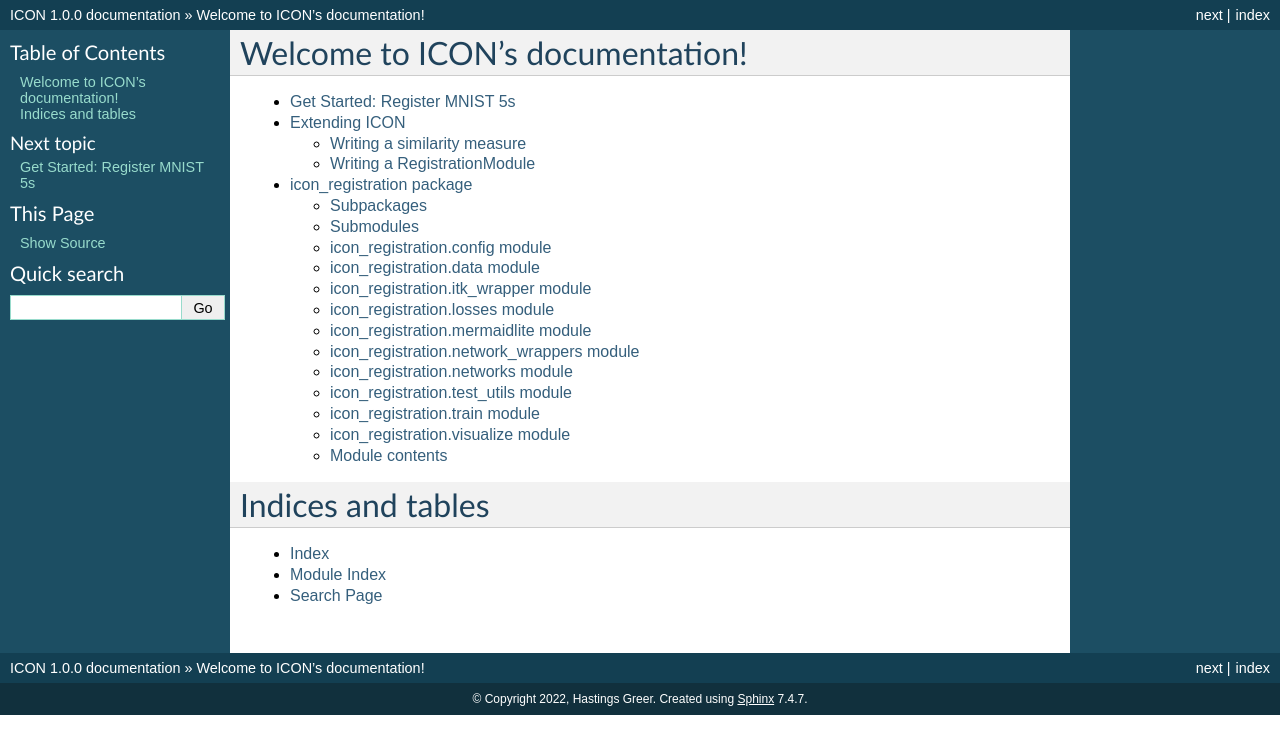
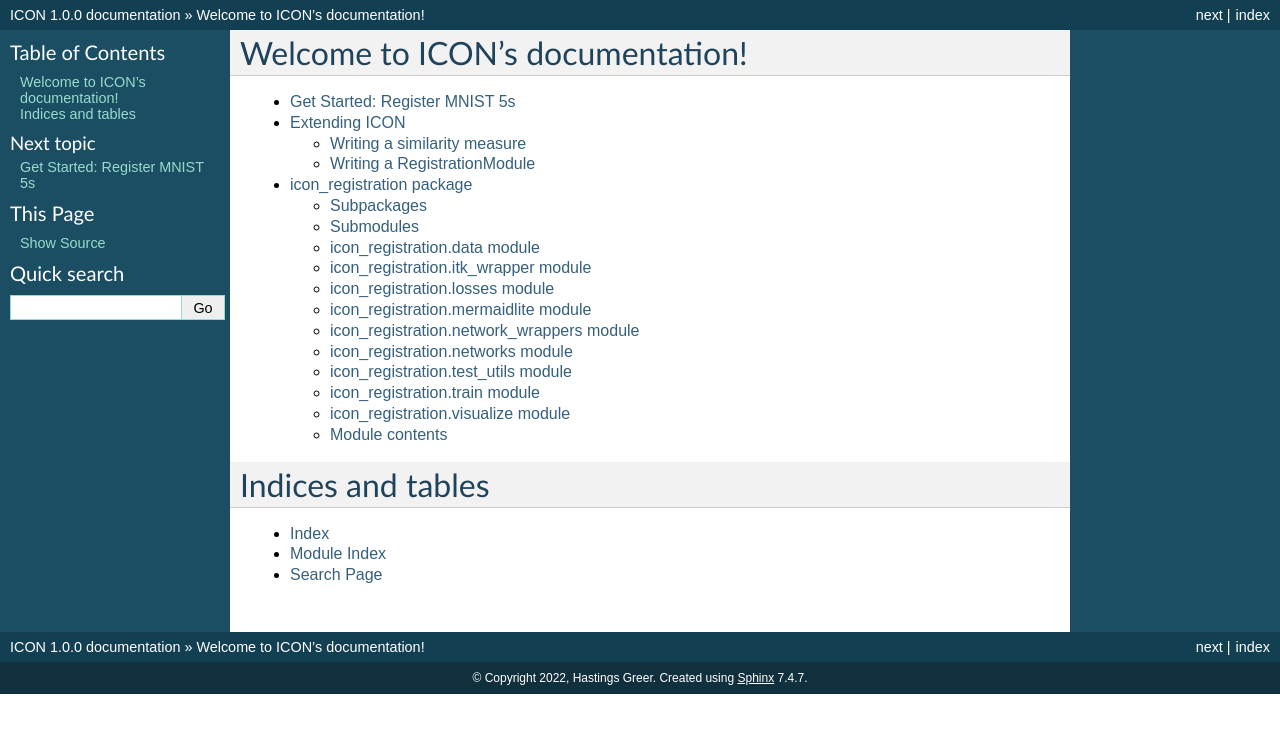
Before and after one commit to HastingsGreer/InverseConsistency, a Sphinx documentation site: the page built from docs/source/index.rst, in a window 1280 px wide. Shown: the top 754 px of the page. Built offline with Sphinx 7.4.7, drawn with Linux system fonts in a browser that asks for light colours.

Commit message:
Update icon_registration.rst

```diff
--- a/docs/source/icon_registration.rst
+++ b/docs/source/icon_registration.rst
@@ -11,14 +11,6 @@ Subpackages
 
 Submodules
 ----------
-
-icon\_registration.config module
---------------------------------
-
-.. automodule:: icon_registration.config
-   :members:
-   :undoc-members:
-   :show-inheritance:
 
 icon\_registration.data module
 ------------------------------
```
